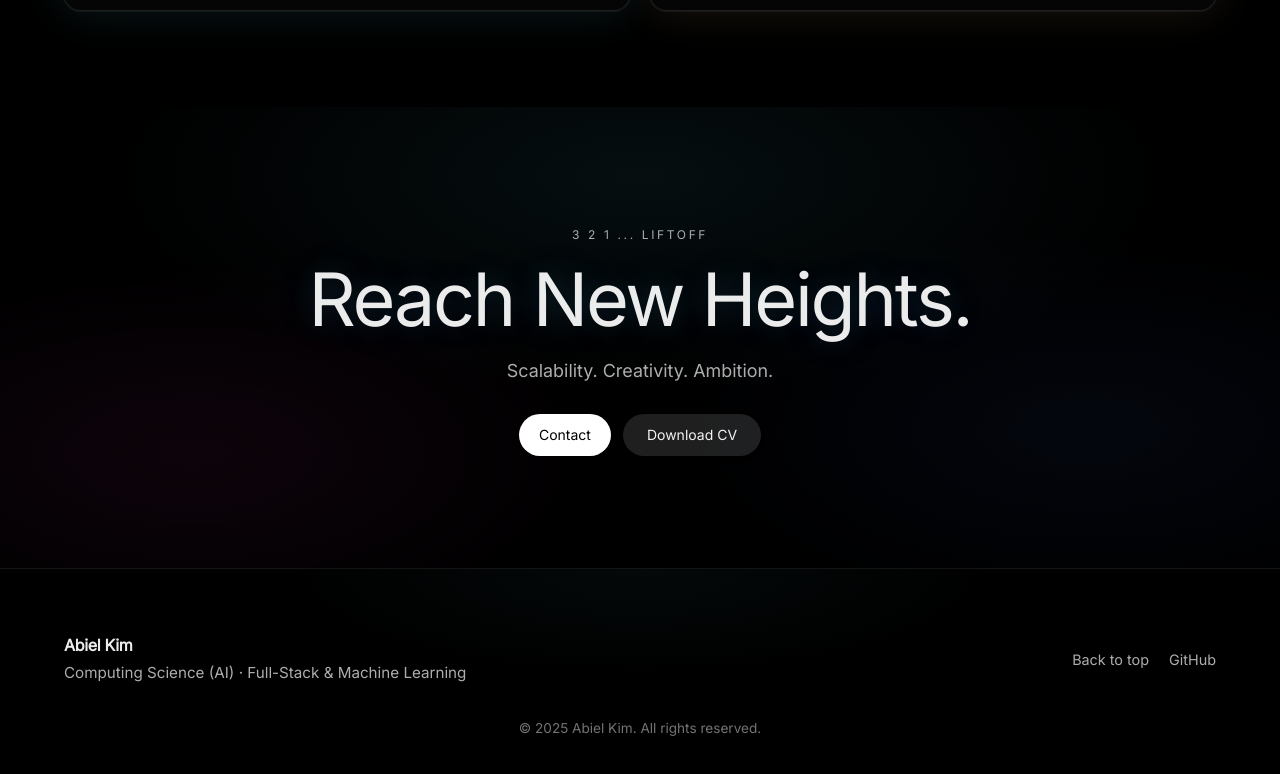
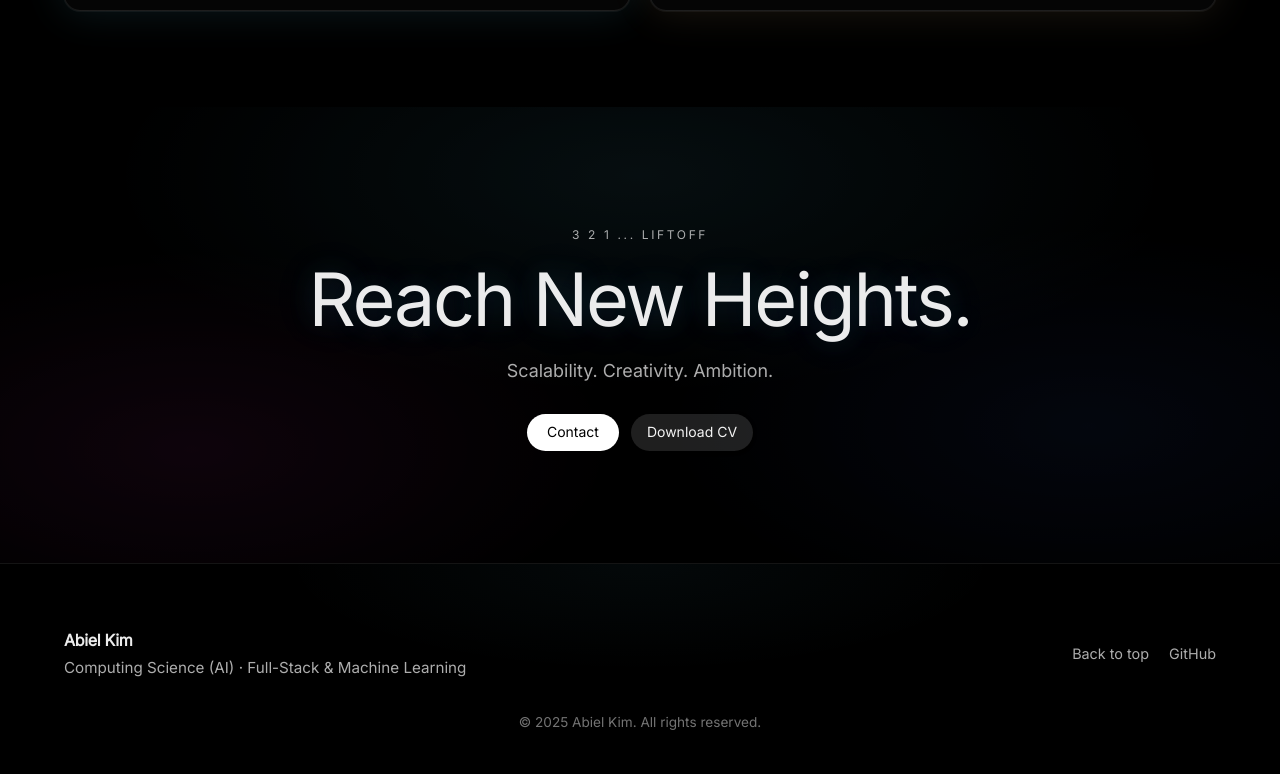
Before and after one commit to abiel-source/Portfolio, a React (Vite) app: page / in a window 1280 px wide. Shown: the part 6773-7547 px from the top of the page. Built offline with nearby package versions, Linux system fonts and the light colour scheme.

Commit message:
implemented Download CV Button

```diff
--- a/src/components/FinalHero.jsx
+++ b/src/components/FinalHero.jsx
@@ -96,20 +96,21 @@ export default function FinalHero() {
             </Button>
 
             <Button
-              href="#projects"
+              component="a"
+              href="/files/Abiel_Kim_CV_2026.pdf"
+              download="Abiel_Kim_CV_2026.pdf"
               variant="contained"
               sx={{
                 textTransform: "none",
                 borderRadius: 999,
                 bgcolor: "rgba(255,255,255,0.12)",
                 color: "rgba(255,255,255,0.95)",
-                px: 3,
-                py: 1.1,
                 "&:hover": { bgcolor: "rgba(255,255,255,0.18)" },
               }}
             >
               Download CV
             </Button>
+
           </Box>
         </Box>
       </Container>
--- a/src/components/Hero.jsx
+++ b/src/components/Hero.jsx
@@ -127,7 +127,9 @@ export default function Hero() {
                 </Button>
 
                 <Button
-                  href="#projects"
+                  component="a"
+                  href="/files/Abiel_Kim_CV_2026.pdf"
+                  download="Abiel_Kim_CV_2026.pdf"
                   variant="contained"
                   sx={{
                     textTransform: "none",
@@ -139,6 +141,8 @@ export default function Hero() {
                 >
                   Download CV
                 </Button>
+
+
               </Box>
             </Box>
           </Grid>
```
Also changed, not shown: 1 other file (tests, documents, lock files or other folders).
